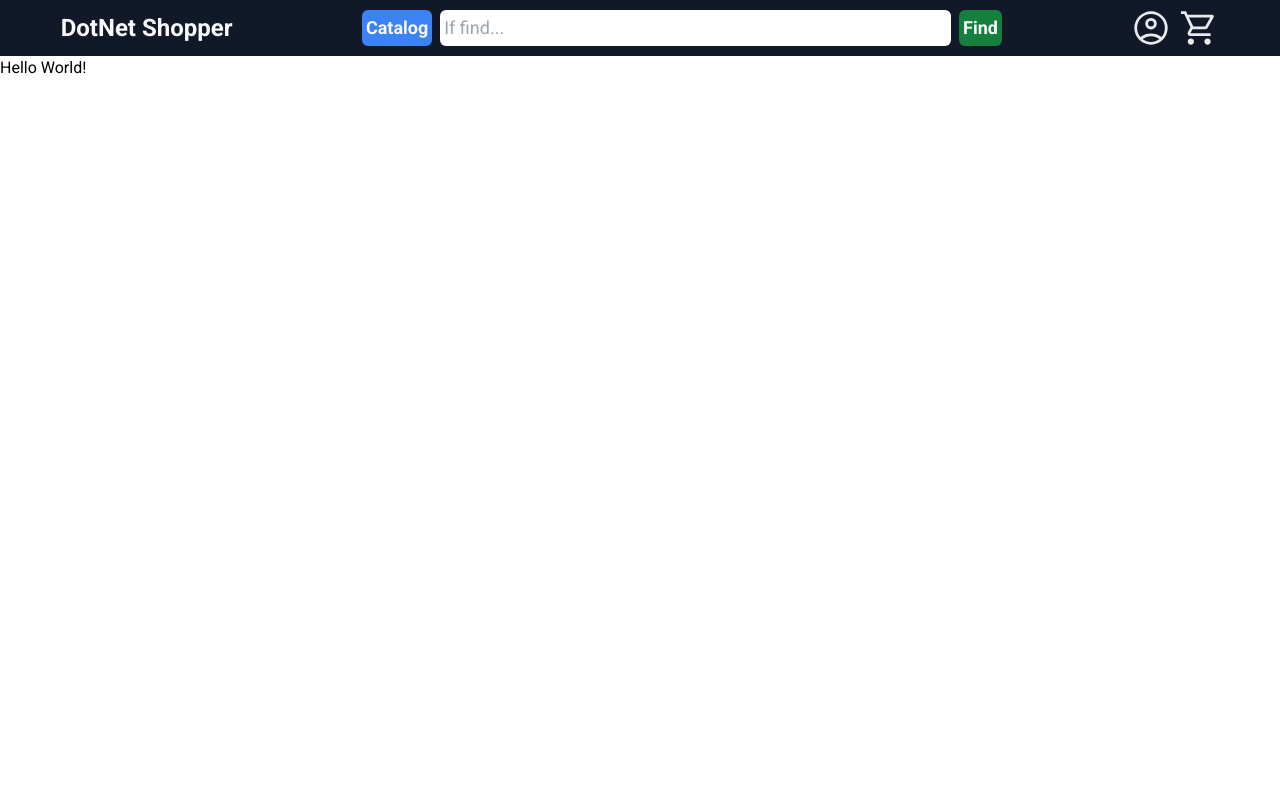
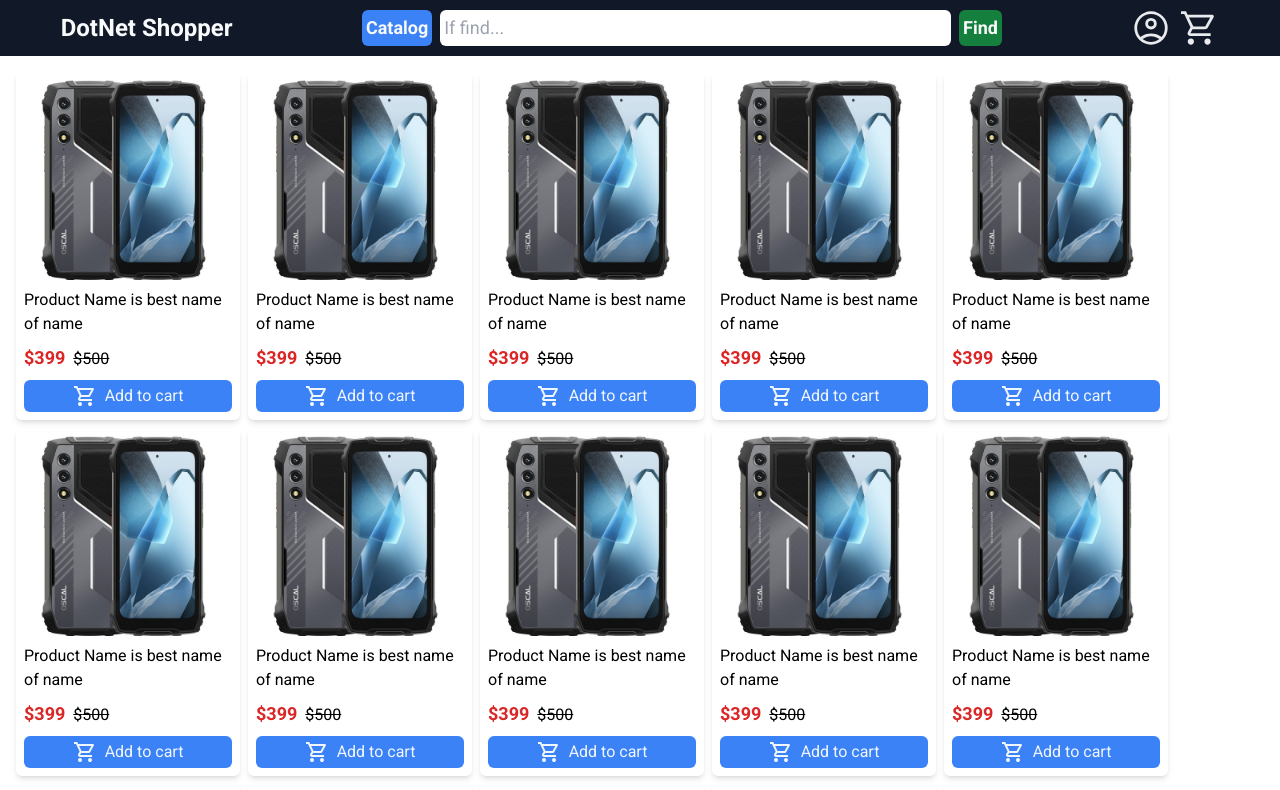
Before and after one commit to NikDevRych/dotnetshopper-webui, a Next.js app: page / in a window 1280 px wide. Shown: the top 790 px of the page. Built offline with nearby package versions, Linux system fonts and the light colour scheme.

Commit message:
#5 add product card, add simple product card list in main page

```diff
--- a/src/app/(index)/page.tsx
+++ b/src/app/(index)/page.tsx
@@ -1,3 +1,26 @@
+import Card from "@/components/card/card";
+
 export default function Home() {
-  return <h1>Hello World!</h1>;
+  return (
+    <div className="p-4">
+      <ul className="flex flex-wrap gap-2">
+        <Card />
+        <Card />
+        <Card />
+        <Card />
+        <Card />
+        <Card />
+        <Card />
+        <Card />
+        <Card />
+        <Card />
+        <Card />
+        <Card />
+        <Card />
+        <Card />
+        <Card />
+        <Card />
+      </ul>
+    </div>
+  );
 }
--- /dev/null
+++ b/src/components/card/card.tsx
@@ -0,0 +1,35 @@
+import Image from "next/image";
+
+export default function Card() {
+  return (
+    <li className="flex w-56 flex-col gap-2 rounded-md p-2 shadow-md">
+      <div className="flex justify-center">
+        <Image src="/test_img_01.jpg" alt="product" width={200} height={200} />
+      </div>
+      <span className="text-wrap">Product Name is best name of name</span>
+      <div className="flex items-baseline gap-2">
+        <div className="text-lg font-bold text-red-600">
+          <span>$</span>
+          <span>399</span>
+        </div>
+        <div className="line-through">
+          <span>$</span>
+          <span>500</span>
+        </div>
+      </div>
+      <button className="flex items-center justify-center gap-2 rounded-md bg-blue-500 p-1 text-blue-50">
+        <svg
+          className="fill-blue-50"
+          xmlns="http://www.w3.org/2000/svg"
+          height="24px"
+          viewBox="0 -960 960 960"
+          width="24px"
+          fill="#e8eaed"
+        >
+          <path d="M280-80q-33 0-56.5-23.5T200-160q0-33 23.5-56.5T280-240q33 0 56.5 23.5T360-160q0 33-23.5 56.5T280-80Zm400 0q-33 0-56.5-23.5T600-160q0-33 23.5-56.5T680-240q33 0 56.5 23.5T760-160q0 33-23.5 56.5T680-80ZM246-720l96 200h280l110-200H246Zm-38-80h590q23 0 35 20.5t1 41.5L692-482q-11 20-29.5 31T622-440H324l-44 80h480v80H280q-45 0-68-39.5t-2-78.5l54-98-144-304H40v-80h130l38 80Zm134 280h280-280Z" />
+        </svg>
+        <span>Add to cart</span>
+      </button>
+    </li>
+  );
+}
```
